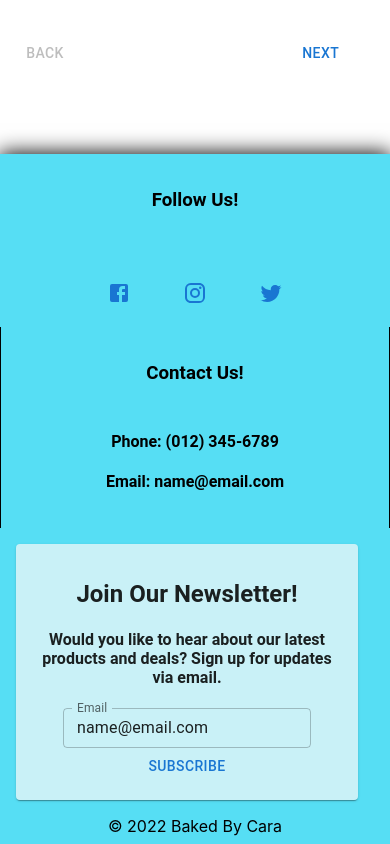
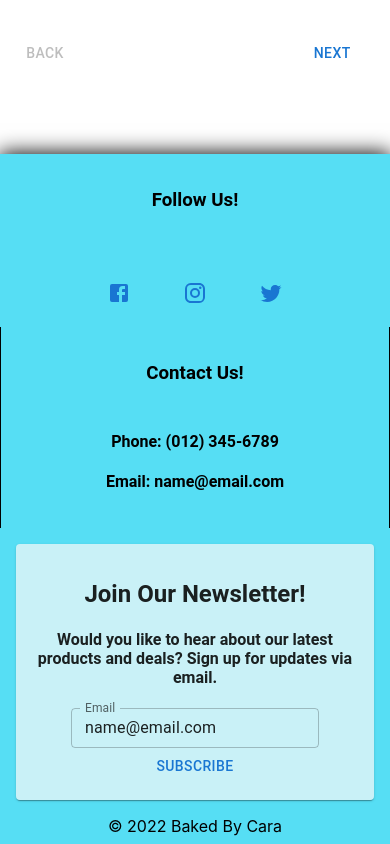
Before and after one commit to TannerGS/baked-by-cara, a React (Create React App) app: page /about in a window 390 px wide. Shown: the part 1308-2152 px from the top of the page. Built offline with nearby package versions, Linux system fonts and the light colour scheme.

Commit message:
Added minor styling to mobile view with breakpoints to align center

```diff
--- a/src/components/Footer.js
+++ b/src/components/Footer.js
@@ -47,7 +47,7 @@ const Footer = () => {
                 </Grid>
             </Grid>
             <Grid item xs={12} lg={4} sx={{ padding: 2, textAlign: 'center', fontFamily: 'Roboto', backgroundColor: '#56DEF4', }} >
-                <Paper sx={{ p: 2, mr: 2, backgroundColor: 'rgba(250, 250, 250, 0.7)' }} >
+                <Paper sx={{ p: 2, mr: {xs: 0, sm: 2}, backgroundColor: 'rgba(250, 250, 250, 0.7)' }} >
                     <h2>Join Our Newsletter!</h2>
                     <h4>Would you like to hear about our latest products and deals? Sign up for updates via email.</h4>
                     <span>
--- a/src/components/Home.js
+++ b/src/components/Home.js
@@ -47,6 +47,10 @@ const classes = {
   },
   rightViewCardInner: {
     paddingTop: 130,
+    marginLeft: {
+      xs: 20,
+      sm: 0,
+    },
   },
   rightViewCardText: {
     height: '60%',
@@ -149,14 +153,14 @@ const Home = () => {
           </Hidden>
           <Paper style={classes.mainImage}>
             <Paper style={classes.rightViewCard} >
-              <div style={classes.rightViewCardInner} >
+              <Grid item sx={{ pt: 13, ml: { xs: 2, sm: 0 } }} >
                 <Paper style={classes.rightViewCardText}>
                   <h2 style={classes.cardTitle} >
                     Cookie of the Month!
                   </h2>
                   <p style={classes.cardText} >Lorem ipsum dolor sit amet, consectetur adipiscing elit, sed do eiusmod tempor incididunt ut labore et dolore magna aliqua.</p>
                 </Paper>
-              </div>
+              </Grid>
             </Paper>
           </Paper>
           <Hidden mdUp >
--- a/src/components/UserForm.js
+++ b/src/components/UserForm.js
@@ -44,7 +44,7 @@ const UserForm = () => {
   }
 
   return (
-    <Box sx={{ width: '97%' }}>
+    <Box sx={{ width: {xs: '100%', sm: '97%'} }}>
       <Stepper activeStep={activeStep}>
         {steps.map((label, index) => {
           const stepProps = {};
```
